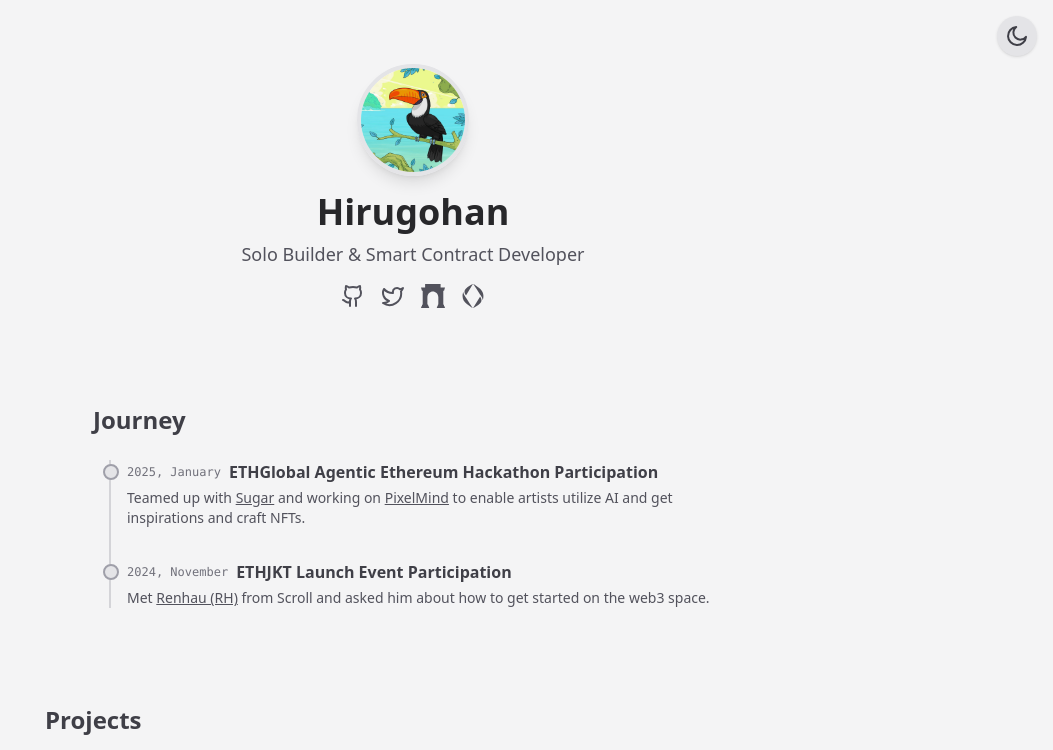
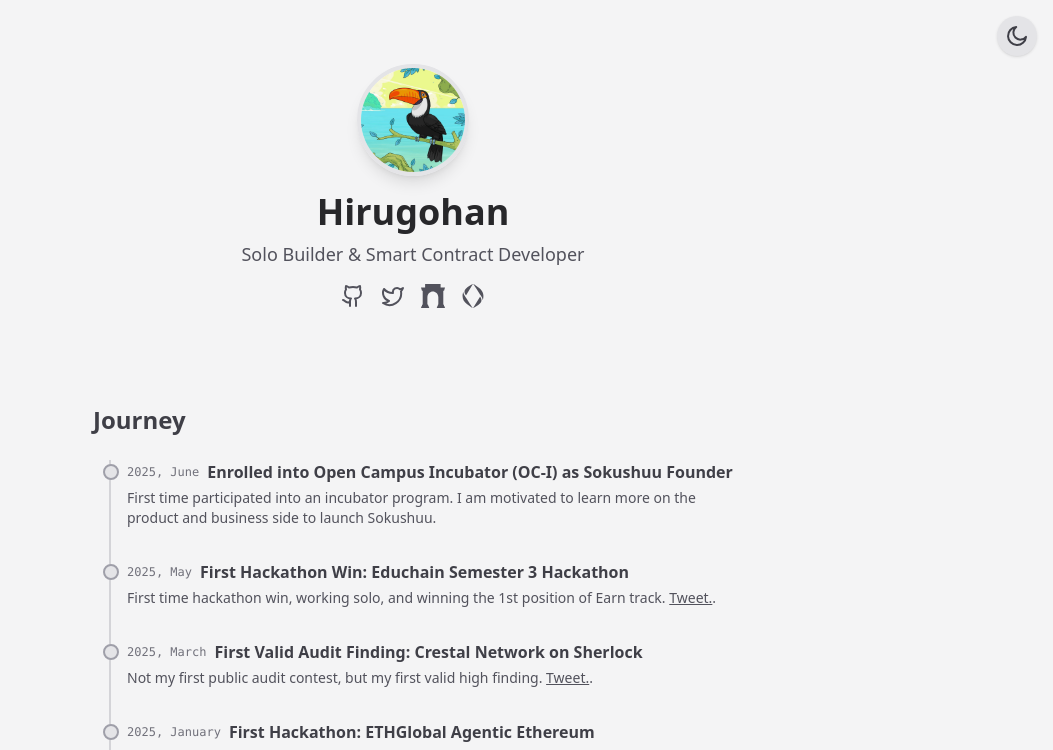
Before and after one commit to 0xhirugohan/hirugohan.de, a React (Vite) app in the folder client/: page / in a window 1280 px wide. Shown: the top 750 px of the page, without its empty margins (227-1280 px from the left). Built offline with nearby package versions, Linux system fonts and the light colour scheme.

Commit message:
feat: complete journey information

```diff
--- a/client/src/components/JourneySection.tsx
+++ b/client/src/components/JourneySection.tsx
@@ -14,7 +14,7 @@
         {journey.map((item, idx) => (
           <div key={idx} className="mb-8 ml-4 flex flex-col relative">
             <span className="absolute -left-6 top-1 w-4 h-4 rounded-full bg-zinc-200 dark:bg-zinc-700 border-2 border-zinc-400 dark:border-zinc-600"></span>
-            <div className="flex items-center gap-2 mb-1">
+            <div className="flex flex-col md:flex-row md:items-center gap-2 mb-1">
               <span className="text-xs text-zinc-500 dark:text-zinc-400 font-mono">{item.date}</span>
               <span className="font-semibold text-zinc-700 dark:text-zinc-200">{item.title}</span>
             </div>
--- a/client/src/constants/journey.ts
+++ b/client/src/constants/journey.ts
@@ -2,8 +2,33 @@
 
 export const journey: Journey[] = [
     {
+        date: "2025, June",
+        title: "Enrolled into Open Campus Incubator (OC-I) as Sokushuu Founder",
+        description: [
+          { text: "First time participated into an incubator program. I am motivated to learn more on the product and business side to launch Sokushuu." },
+        ]
+    },
+    {
+        date: "2025, May",
+        title: "First Hackathon Win: Educhain Semester 3 Hackathon",
+        description: [
+          { text: "First time hackathon win, working solo, and winning the 1st position of Earn track. " },
+          { text: "Tweet.", link: "https://x.com/sokushuu_de/status/1925585849653268940" },
+          { text: "." },
+        ]
+    },
+    {
+        date: "2025, March",
+        title: "First Valid Audit Finding: Crestal Network on Sherlock",
+        description: [
+          { text: "Not my first public audit contest, but my first valid high finding. " },
+          { text: "Tweet.", link: "https://x.com/sherlockdefi/status/1907122327134904791" },
+          { text: "." },
+        ]
+    },
+    {
         date: "2025, January",
-        title: "ETHGlobal Agentic Ethereum Hackathon Participation",
+        title: "First Hackathon: ETHGlobal Agentic Ethereum",
         description: [
           { text: "Teamed up with " },
           { text: "Sugar", link: "https://x.com/Sugarchanxoxo" },
@@ -14,7 +39,7 @@
     },
     {
         date: "2024, November",
-        title: "ETHJKT Launch Event Participation",
+        title: "First Offline Event: ETHJKT Launch",
         description: [
           { text: "Met " },
           { text: "Renhau (RH)", link: "https://x.com/_renhau" },
```
